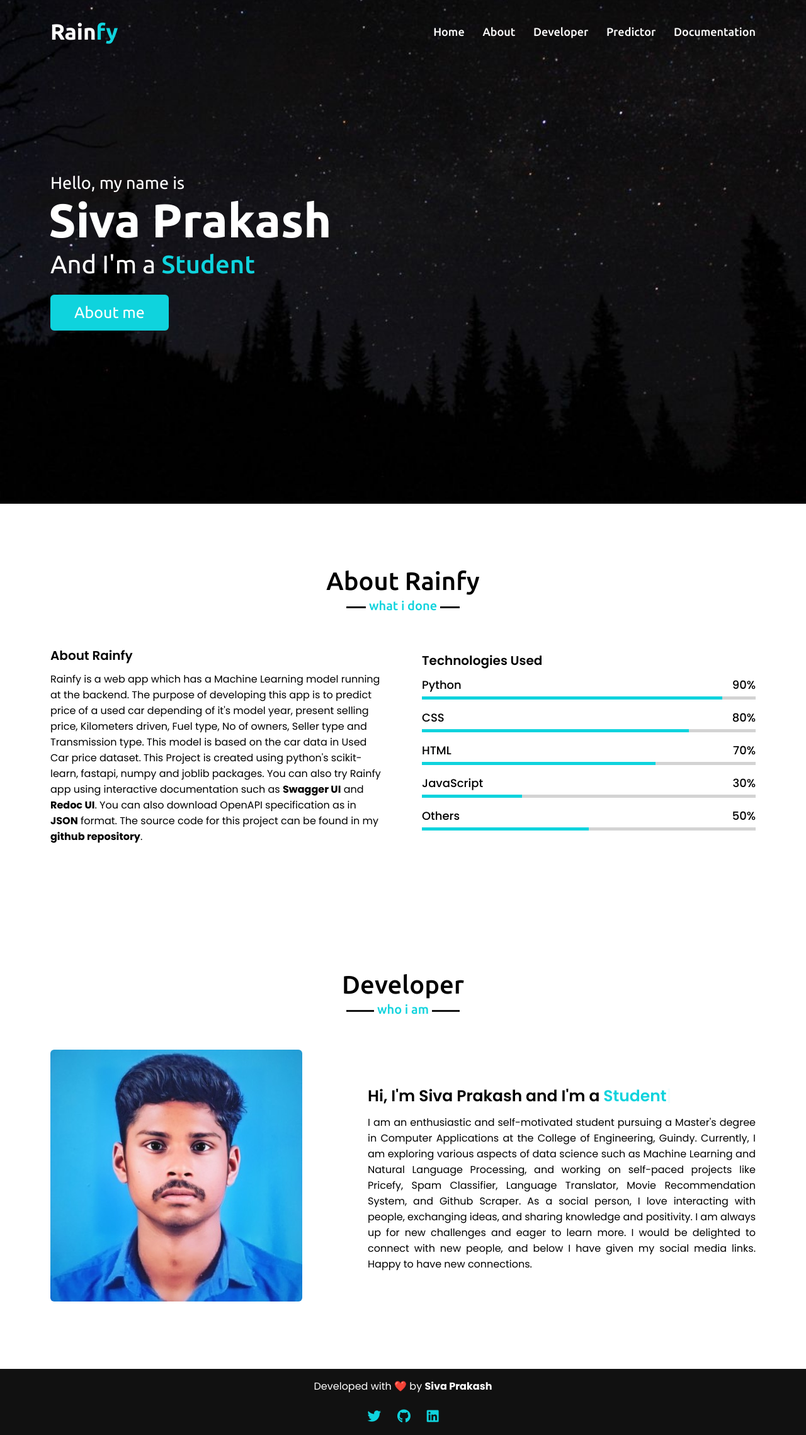
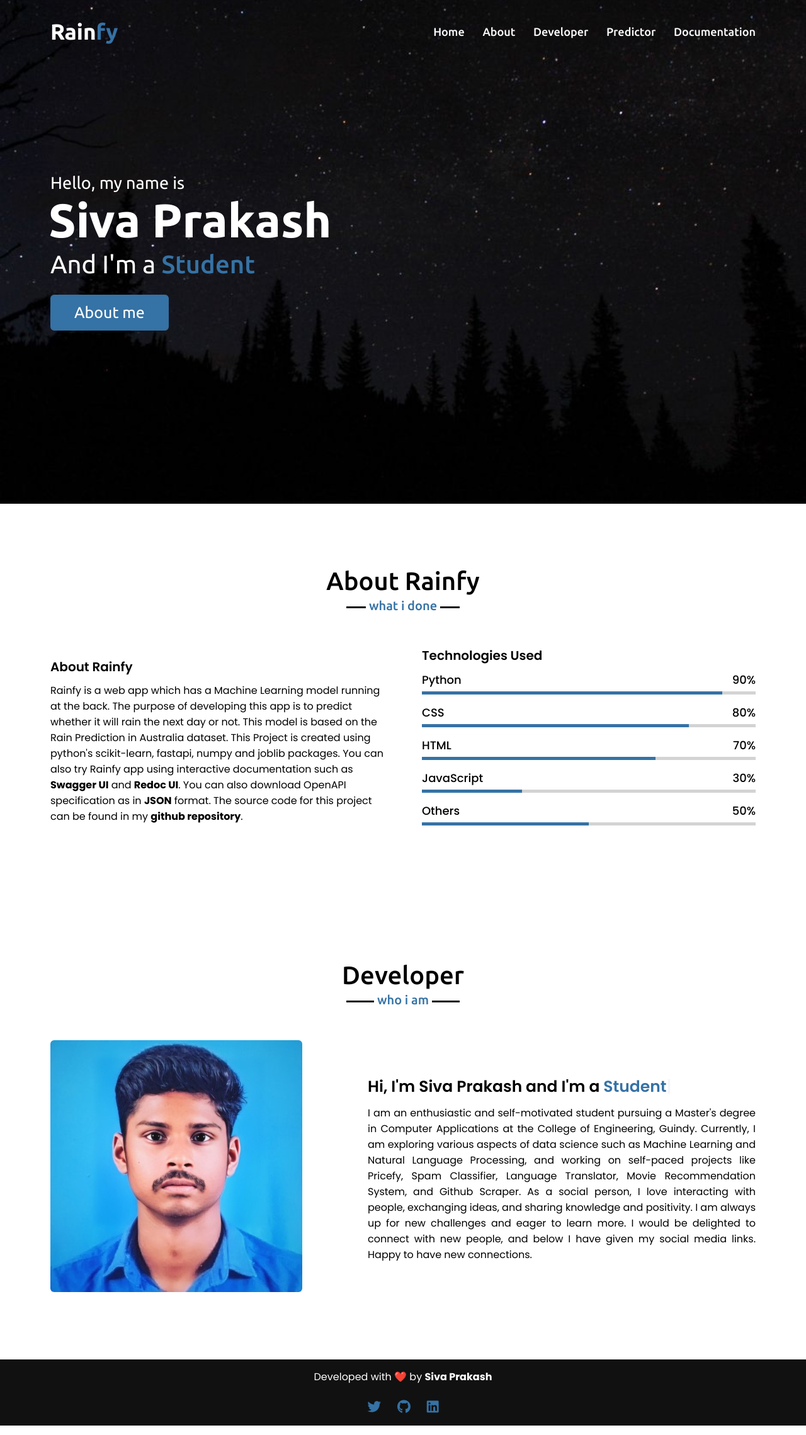
Before and after one commit to Prakashdeveloper03/Rainfy, a FastAPI app: page / in a window 1280 px wide. Shown: the whole page at 63% size. Run offline with FastAPI, Linux system fonts and the light colour scheme; parts of the project's set-up code (start-up, migrations or seed data) failed here and were passed over.

Commit message:
Updated index.html, style.css & predictor.css files

```diff
--- a/static/css/predictor.css
+++ b/static/css/predictor.css
@@ -1,5 +1,5 @@
 body {
-  background-color: #0fd3dd;
+  background-color: #3572A5;
   font-family: "Poppins", sans-serif;
 }
 
@@ -13,7 +13,7 @@ body {
 }
 
 .form h1 {
-  color: #0fd3dd;
+  color: #3572A5;
 }
 
 .button {
--- a/static/css/style.css
+++ b/static/css/style.css
@@ -80,7 +80,7 @@ section .title::after {
   bottom: -8px;
   left: 50%;
   font-size: 20px;
-  color: #0fd3dd;
+  color: #3572A5;
   padding: 0 5px;
   background: #fff;
   transform: translateX(-50%);
@@ -98,7 +98,7 @@ section .title::after {
 
 .navbar.sticky {
   padding: 15px 0;
-  background: #0fd3dd;
+  background: #3572A5;
 }
 
 .navbar .max-width {
@@ -114,7 +114,7 @@ section .title::after {
 }
 
 .navbar .logo a span {
-  color: #0fd3dd;
+  color: #3572A5;
   transition: all 0.3s ease;
 }
 
@@ -137,7 +137,7 @@ section .title::after {
 }
 
 .navbar .menu li a:hover {
-  color: #0fd3dd;
+  color: #3572A5;
 }
 
 .navbar.sticky .menu li a:hover {
@@ -156,7 +156,7 @@ section .title::after {
   position: fixed;
   height: 45px;
   width: 42px;
-  background: #0fd3dd;
+  background: #3572A5;
   right: 30px;
   bottom: 10px;
   text-align: center;
@@ -219,25 +219,25 @@ section .title::after {
 }
 
 .home .home-content .text-3 span {
-  color: #0fd3dd;
+  color: #3572A5;
   font-weight: 500;
 }
 
 .home .home-content a {
   display: inline-block;
-  background: #0fd3dd;
+  background: #3572A5;
   color: #fff;
   font-size: 25px;
   padding: 12px 36px;
   margin-top: 20px;
   font-weight: 400;
   border-radius: 6px;
-  border: 2px solid #0fd3dd;
+  border: 2px solid #3572A5;
   transition: all 0.3s ease;
 }
 
 .home .home-content a:hover {
-  color: #0fd3dd;
+  color: #3572A5;
   background: none;
 }
 
@@ -268,7 +268,7 @@ section .title::after {
 }
 
 .about .about-content .right .text span {
-  color: #0fd3dd;
+  color: #3572A5;
 }
 
 .about .about-content .right p {
@@ -277,19 +277,19 @@ section .title::after {
 
 .about .about-content .right a {
   display: inline-block;
-  background: #0fd3dd;
+  background: #3572A5;
   color: #fff;
   font-size: 20px;
   font-weight: 500;
   padding: 10px 30px;
   margin-top: 20px;
   border-radius: 6px;
-  border: 2px solid #0fd3dd;
+  border: 2px solid #3572A5;
   transition: all 0.3s ease;
 }
 
 .about .about-content .right a:hover {
-  color: #0fd3dd;
+  color: #3572A5;
   background: none;
 }
 
@@ -344,7 +344,7 @@ section .title::after {
   height: 100%;
   left: 0;
   top: 0;
-  background: #0fd3dd;
+  background: #3572A5;
 }
 
 .skills-content .right .py::before {
@@ -376,7 +376,7 @@ footer {
 }
 
 footer span a {
-  color: #0fd3dd;
+  color: #3572A5;
   text-decoration: none;
 }
 
--- a/templates/index.html
+++ b/templates/index.html
@@ -67,12 +67,10 @@
           <div class="column left">
             <div class="text">About Rainfy</div>
             <p>
-              Rainfy is a web app which has a Machine Learning model running at
-              the backend. The purpose of developing this app is to predict
-              price of a used car depending of it's model year, present selling
-              price, Kilometers driven, Fuel type, No of owners, Seller type and
-              Transmission type. This model is based on the car data in Used Car
-              price dataset. This Project is created using python's
+              Rainfy is a web app which has
+      a Machine Learning model running at the back. The purpose of developing this app is to
+      predict whether it will rain the next day or not. This model is based on the Rain Prediction
+      in Australia dataset. This Project is created using python's
               scikit-learn, fastapi, numpy and joblib packages. You can also try
               Rainfy app using interactive documentation such as
               <a
@@ -97,7 +95,7 @@
               >
               format. The source code for this project can be found in my
               <a
-                href="https://github.com/Prakashdeveloper03/Rainfy"
+                href="https://github.com/Prakashdeveloper03/Rainfall-Prediction"
                 style="color: black; font-weight: bold"
                 target="_blank"
                 >github repository</a
```
